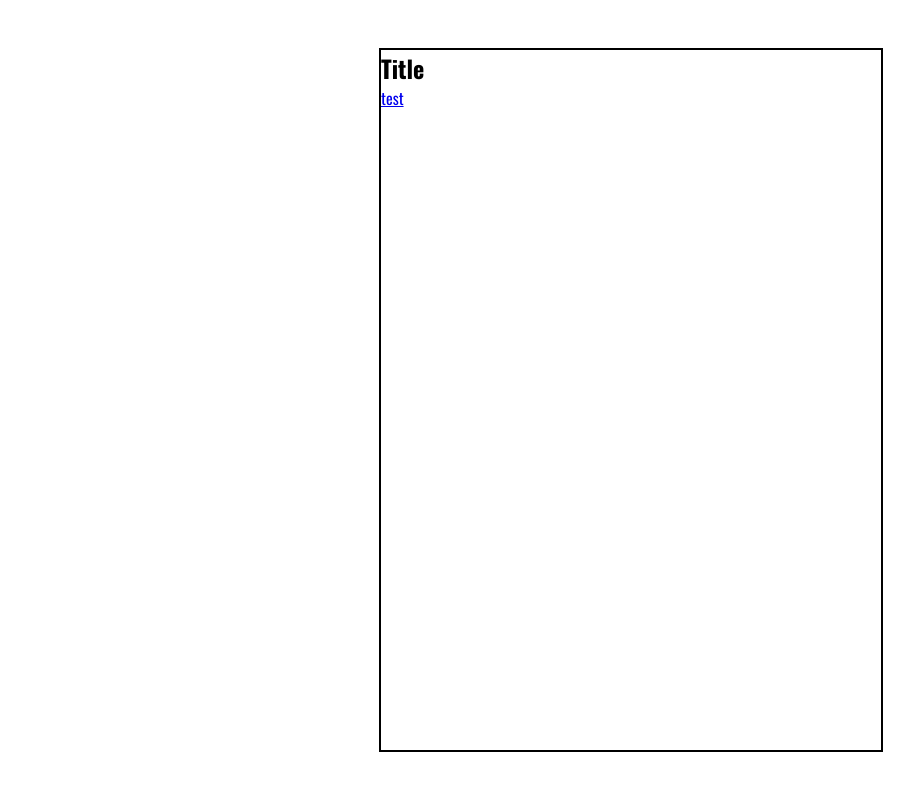
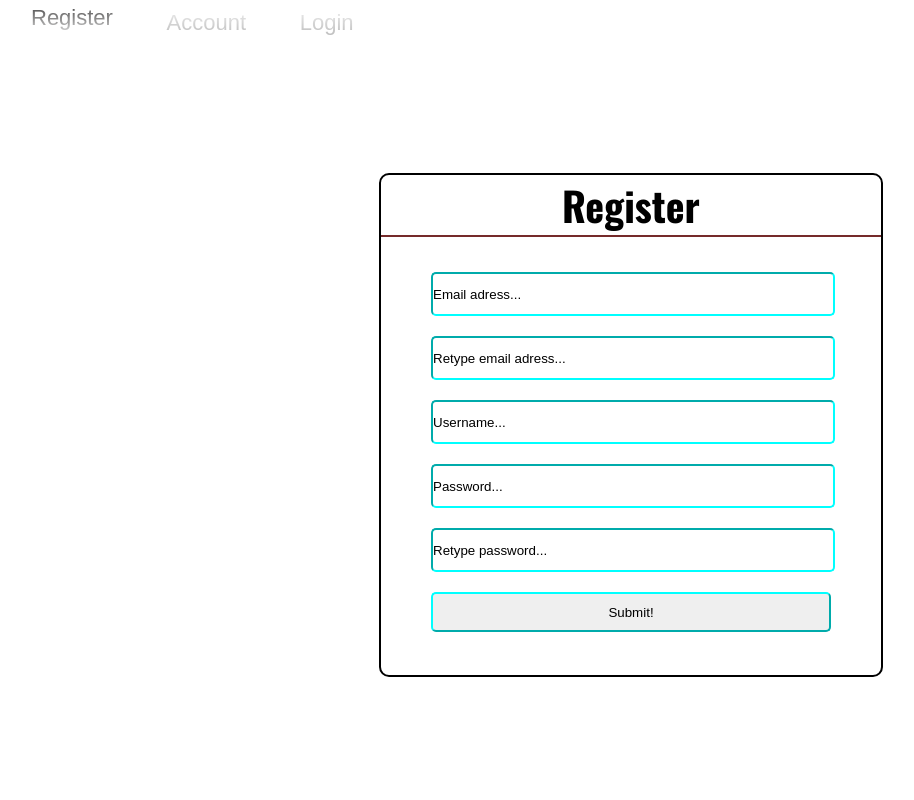
Before and after one commit to FrodoTheButcher/Fodor-Tudor, a Django app: page /register/ in a window 1280 px wide. Shown: the whole page, without its empty margins (9-923 px from the left). Run offline with Django 4.2, Linux system fonts and the light colour scheme.

Commit message:
Lucru la register

```diff
--- /dev/null
+++ b/Fodor-Tudor/my_project/static/register.css
@@ -0,0 +1,56 @@
+@import url('https://fonts.googleapis.com/css2?family=Oswald:wght@200;300;400;500;600;700&display=swap');
+
+*
+{
+    margin:0;
+    padding: 0;
+}
+
+body {
+    font-family: 'Oswald', sans-serif;
+    font-weight: 400;
+}
+
+#register-section {
+    width: 500px;
+    height: 500px;
+    border: 2px solid black;
+    border-radius: 10px;
+
+    position: absolute;
+    top:50px;
+    bottom: 0;
+    left: 0;
+    right: 0;
+
+    margin: auto;
+}
+
+h1 {
+    text-align: center;
+    font-weight: 900;
+    font-size: 40px;
+    border-bottom: 2px solid rgb(117, 42, 42);
+}
+
+#form{
+    width: 400px;
+    height: 400px;
+    margin: auto;
+    margin-top: 7%;
+}
+
+input, button{
+    display: block;
+    margin: auto;
+    margin-bottom: 20px;
+    width: 100%;
+    height: 40px;
+    border-radius: 5px;
+    border-color: aqua;
+
+}
+
+::placeholder {
+    color: black;
+}
--- a/Fodor-Tudor/my_project/templates/css/style1.css
+++ /dev/null
@@ -1,25 +0,0 @@
-@import url('https://fonts.googleapis.com/css2?family=Oswald:wght@200;300;400;500;600;700&display=swap');
-
-*
-{
-    margin:0;
-    padding: 0;
-}
-
-body {
-    font-family: 'Oswald', sans-serif;
-    font-weight: 400;
-}
-
-#register-section {
-    width: 500px;
-    height: 700px;
-    border: 2px solid black;
-    position: absolute;
-    top:0;
-    bottom: 0;
-    left: 0;
-    right: 0;
-
-    margin: auto;
-}
--- a/Fodor-Tudor/my_project/templates/register.html
+++ b/Fodor-Tudor/my_project/templates/register.html
@@ -1,12 +1,26 @@
-<link rel="stylesheet" href="./css/style1.css" />
+{% extends "base.html" %}
+{% block content %}
+{% load static %}
+
+<link rel="stylesheet" href="{%static 'register.css' %}" />
 
 <body>
 
     <section id="register-section">
 
-        <h1>Title</h1>
-        <a href="#">test</a>
+        <h1>Register</h1>
+        <form action="#" id="form" method="post">
+            {% csrf_token %}
+            <input placeholder="Email adress..." type="text" name="email">
+            <input placeholder="Retype email adress..." type="text" name="email2">
+            <input placeholder="Username..." type="text" name="username">
+            <input placeholder="Password..." type="password" name="password">
+            <input placeholder="Retype password..." type="password" name="password2">
+            <button type="submit" value="submit">Submit!</button>
+        </form>
 
     </section>
 
 </body>
+
+{% endblock %}
```
Also changed, not shown: Fodor-Tudor/my_project/templates/test.html.txt (deleted).
